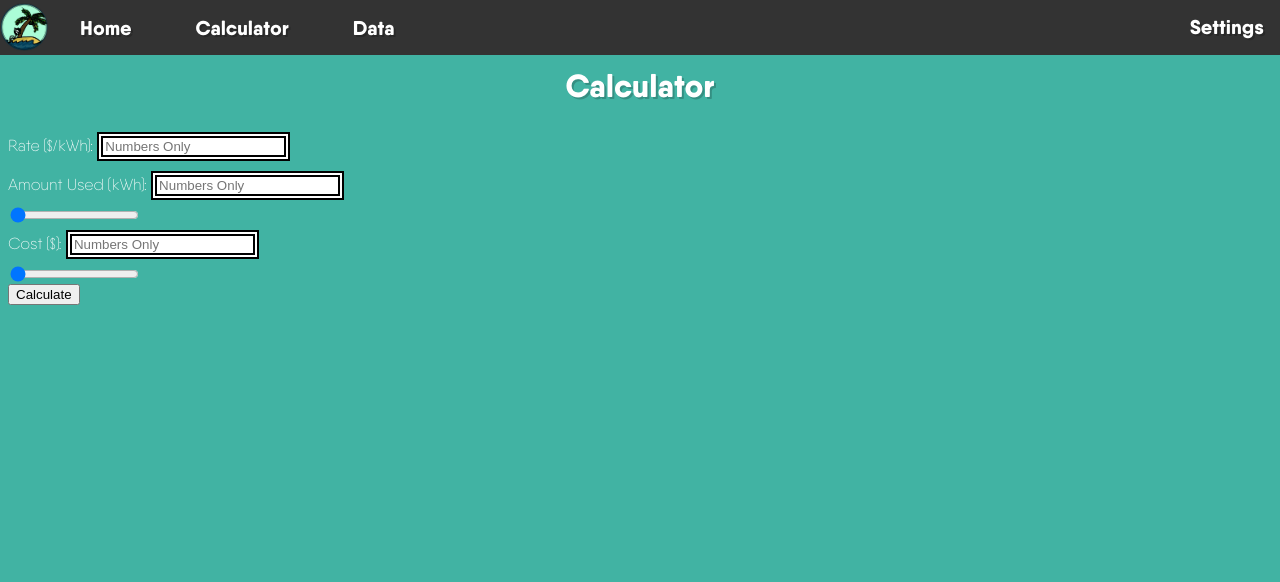
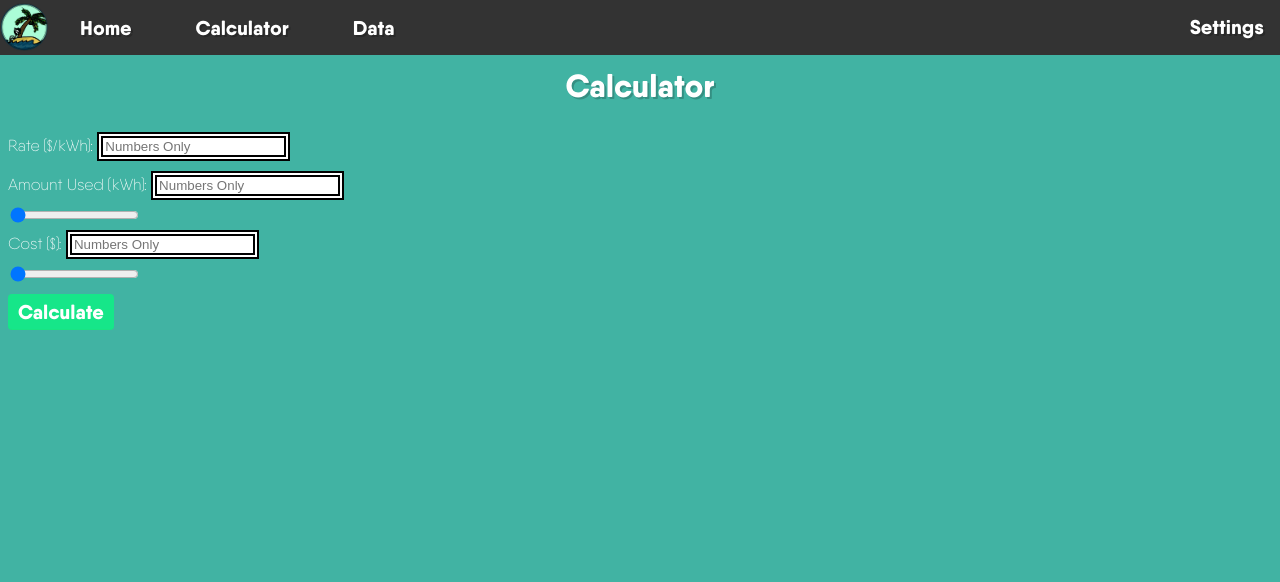
Before and after one commit to seehamrun/BeachBoiz, a Python web app: template templates/calc.html in a window 1280 px wide. Shown: the top 582 px of the page. Run offline with Jinja, Linux system fonts and the light colour scheme; the template is opened without the code that fills it, so the values that code supplies are empty.

Commit message:
Added font support and button styling

```diff
--- a/static/calcStyle.css
+++ b/static/calcStyle.css
@@ -13,3 +13,54 @@ h1 {
   margin-top: 5px;
   margin-bottom: 5px;
 }
+
+/* Reset */
+button {
+  background: transparent;
+  border: 0;
+  padding: 0;
+  cursor: pointer;
+  outline: 0;
+  -webkit-appearance: none;
+}
+
+/* Custom */
+button {
+  display: inline-block;
+  position: relative;
+  padding: 5px 10px;
+  top: 10;
+  font-size: 20px;
+  font-family: myFirstFont, Helvetica;
+  border-radius: 4px;
+  border-bottom: 1px solid rgba( 28, 227, 125, 0.5 );
+  background: rgba( 22, 230, 137, 1 );
+  color: #fff;
+  box-shadow: 0px 0px 0px rgba( 15, 165, 60, 0.1 );
+
+  -webkit-transform: translateZ(0);
+     -moz-transform: translateZ(0);
+      -ms-transform: translateZ(0);
+          transform: translateZ(0);
+
+  -webkit-transition: all 0.2s ease;
+     -moz-transition: all 0.2s ease;
+      -ms-transition: all 0.2s ease;
+          transition: all 0.2s ease;
+}
+
+button:hover {
+  /* top: -1px; */
+  box-shadow: 0px 10px 10px rgba( 15, 165, 60, 0.2 );
+
+  -webkit-transform: rotateX(20deg);
+     -moz-transform: rotateX(20deg);
+      -ms-transform: rotateX(20deg);
+          transform: rotateX(20deg);
+}
+
+button:active {
+  top: 0px;
+  box-shadow: 0px 0px 0px rgba( 15, 165, 60, 0.0 );
+  background: rgba( 20, 224, 133, 1 );
+}
--- a/static/styles.css
+++ b/static/styles.css
@@ -1,7 +1,7 @@
 /* Styles header text */
 h1{
   color: white;
-  font-family: myFirstFont;
+  font-family: myFirstFont, simple;
   text-shadow: 2px 2px 0px rgba(0,0,0,0.2);
   text-align: center;
 }
```
Also changed, not shown: 2 other files.
